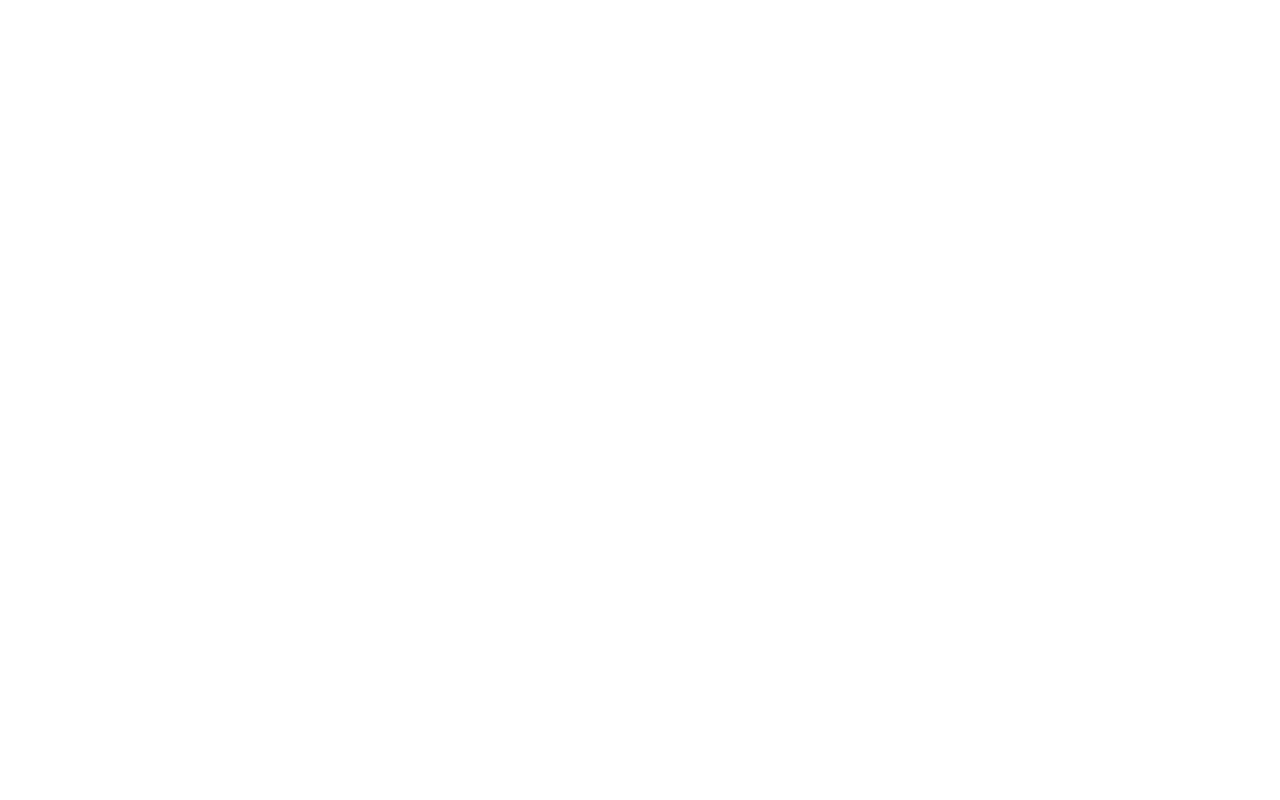
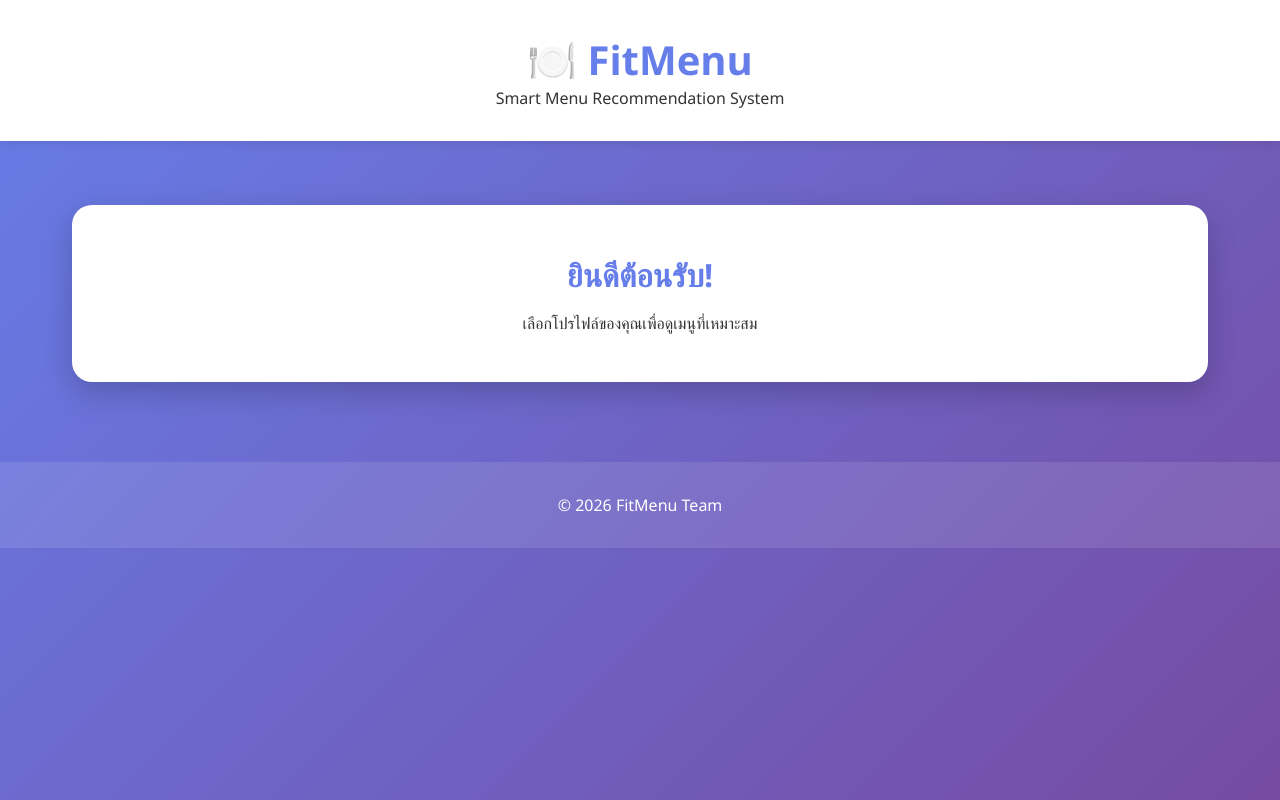
Before and after one commit to onehanddev01-sys/fitmenu, a plain HTML site: page frontend/index.html in a window 1280 px wide. Drawn offline with Linux system fonts and the light colour scheme.

Commit message:
base
คือพื้นฐานไฟล์ตอนต้น

```diff
--- a/frontend/index.html
+++ b/frontend/index.html
@@ -1,11 +1,30 @@
 <!DOCTYPE html>
-<html lang="en">
+<html lang="th">
 <head>
     <meta charset="UTF-8">
     <meta name="viewport" content="width=device-width, initial-scale=1.0">
-    <title>Fitmenu</title>
+    <title>FitMenu - Smart Menu Recommendation</title>
+    <link rel="stylesheet" href="styles.css">
 </head>
 <body>
+    <header>
+        <h1>🍽️ FitMenu</h1>
+        <p>Smart Menu Recommendation System</p>
+    </header>
 
+    <main>
+        <section class="hero">
+            <h2>ยินดีต้อนรับ!</h2>
+            <p>เลือกโปรไฟล์ของคุณเพื่อดูเมนูที่เหมาะสม</p>
+        </section>
+
+
+    </main>
+
+    <footer>
+        <p>&copy; 2026 FitMenu Team</p>
+    </footer>
+
+    <script src="script.js"></script>
 </body>
 </html>
--- a/frontend/styles.css
+++ b/frontend/styles.css
@@ -0,0 +1,52 @@
+* {
+    margin: 0;
+    padding: 0;
+    box-sizing: border-box;
+}
+
+body {
+    font-family: 'Segoe UI', Tahoma, Geneva, Verdana, sans-serif;
+    background: linear-gradient(135deg, #667eea 0%, #764ba2 100%);
+    color: #333;
+    min-height: 100vh;
+}
+
+header {
+    background: white;
+    padding: 2rem;
+    text-align: center;
+    box-shadow: 0 2px 10px rgba(0,0,0,0.1);
+}
+
+header h1 {
+    font-size: 2.5rem;
+    color: #667eea;
+}
+
+main {
+    max-width: 1200px;
+    margin: 2rem auto;
+    padding: 2rem;
+}
+
+.hero {
+    background: white;
+    padding: 3rem;
+    border-radius: 20px;
+    text-align: center;
+    box-shadow: 0 10px 30px rgba(0,0,0,0.2);
+}
+
+.hero h2 {
+    font-size: 2rem;
+    margin-bottom: 1rem;
+    color: #667eea;
+}
+
+footer {
+    text-align: center;
+    padding: 2rem;
+    background: rgba(255,255,255,0.1);
+    color: white;
+    margin-top: 3rem;
+}
```
